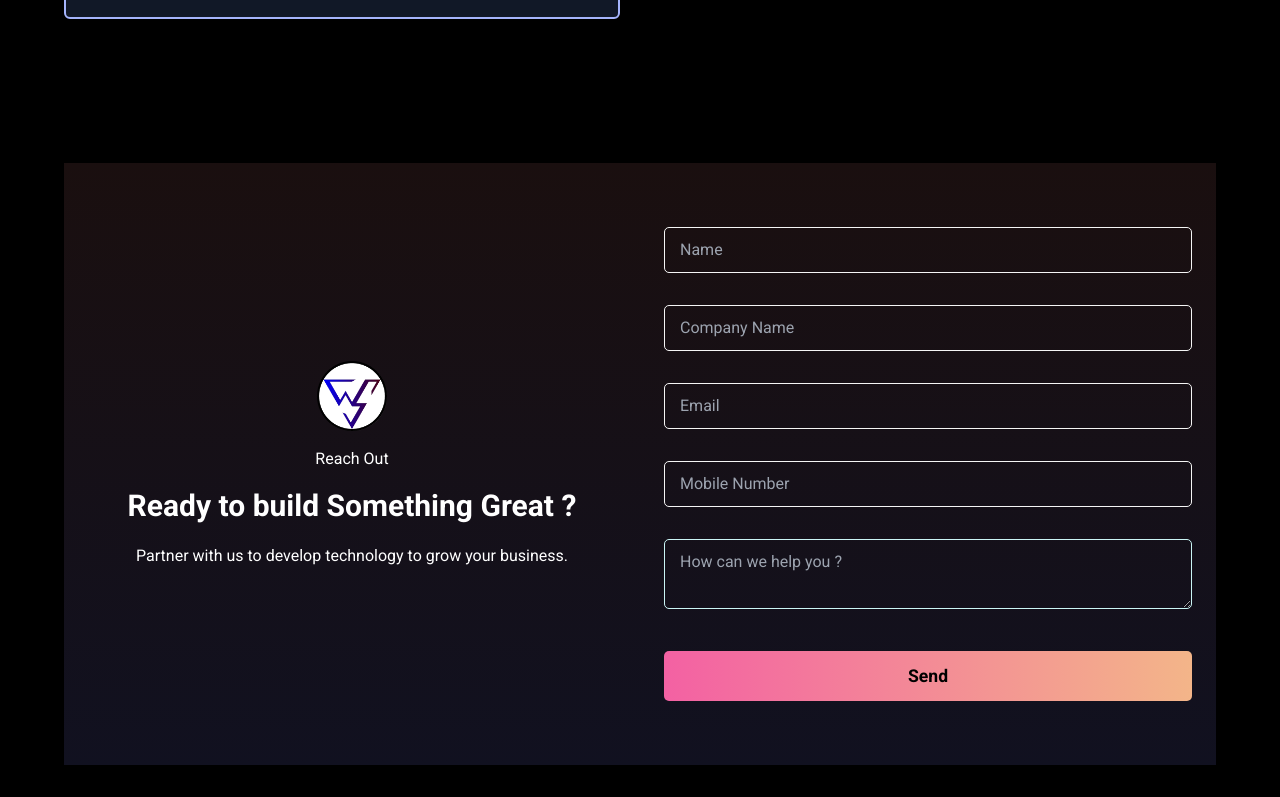
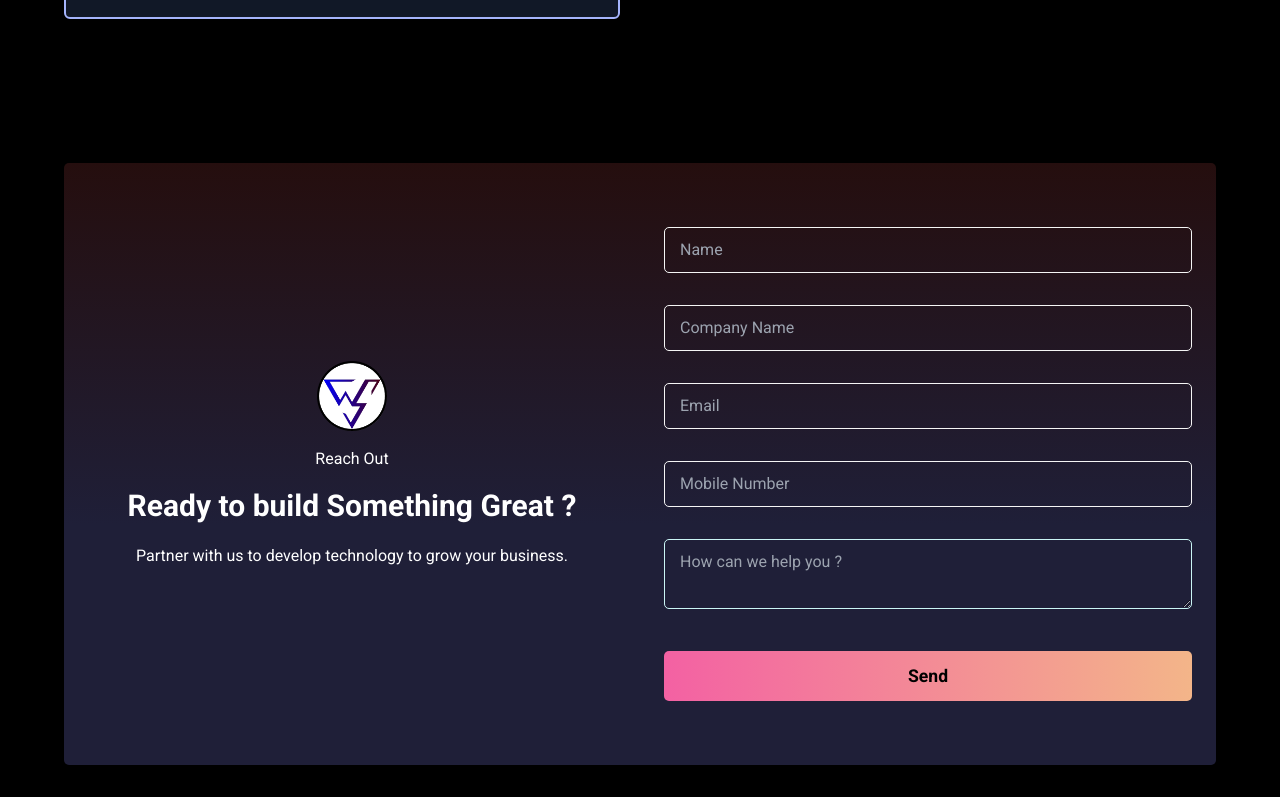
Before and after one commit to dazzlerabhi30800/wcs-clone-react, a React (Vite) app: page / in a window 1280 px wide. Shown: the part 6798-7595 px from the top of the page. Built offline with nearby package versions, Linux system fonts and the light colour scheme.

Commit message:
made some changes in form comp

```diff
--- a/src/Styles/style.scss
+++ b/src/Styles/style.scss
@@ -64,7 +64,8 @@ ul {
 
 // ? Form Styling
 .form--section {
-  background: linear-gradient(to bottom, rgb(26, 15, 15), rgb(17, 17, 32));
+  background: linear-gradient(to bottom, rgb(37, 14, 14), rgb(31, 31, 56) 60%);
+  border-radius: 5px;
   form {
     input {
       &::-webkit-outer-spin-button,
```
